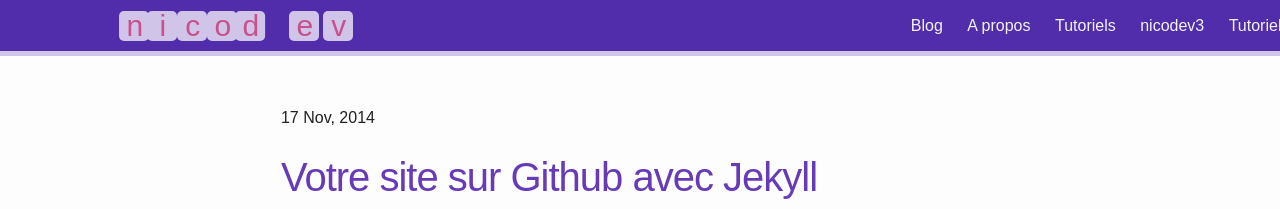
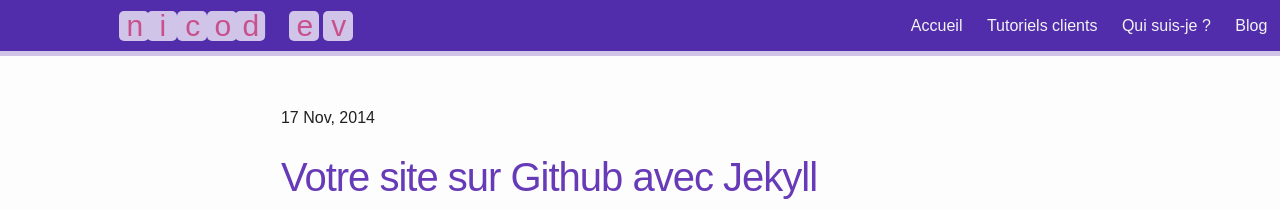
Before and after one commit to nicodev3/nicodev3.github.io, a Jekyll site: the page built from _posts/2014-10-30-site-web-jekyll.markdown, in a window 1280 px wide and 900 px high. Shown: the top 209 px of the window. Built offline with Jekyll 4.4.1, drawn with Linux system fonts in a browser that asks for light colours; nearby versions of some CDN libraries; comment, search, counter and statistics services are not loaded.

Commit message:
change nav

```diff
--- a/_includes/header.html
+++ b/_includes/header.html
@@ -23,11 +23,10 @@
 			<label for="checkbox" class="close"></label>
 			<div class="off-canvas">
 				<nav class="navigation" role="navigation">
-					{% for page in site.pages %}
-					{% if page.title %}
-					<a class="page-link" href="{{ page.url | prepend: site.baseurl }}">{{ page.title }}</a>
-					{% endif %}
-					{% endfor %}
+					<a class="page-link" href="/index.html">Accueil</a>
+					<a class="page-link" href="/tutoriels/index.html">Tutoriels clients</a>
+					<a class="page-link" href="/developpeur-web/index.html">Qui suis-je ?</a>
+					<a class="page-link" href="/blog/index.html">Blog</a>
 				</nav>
 			</div>
 		</header>
```
